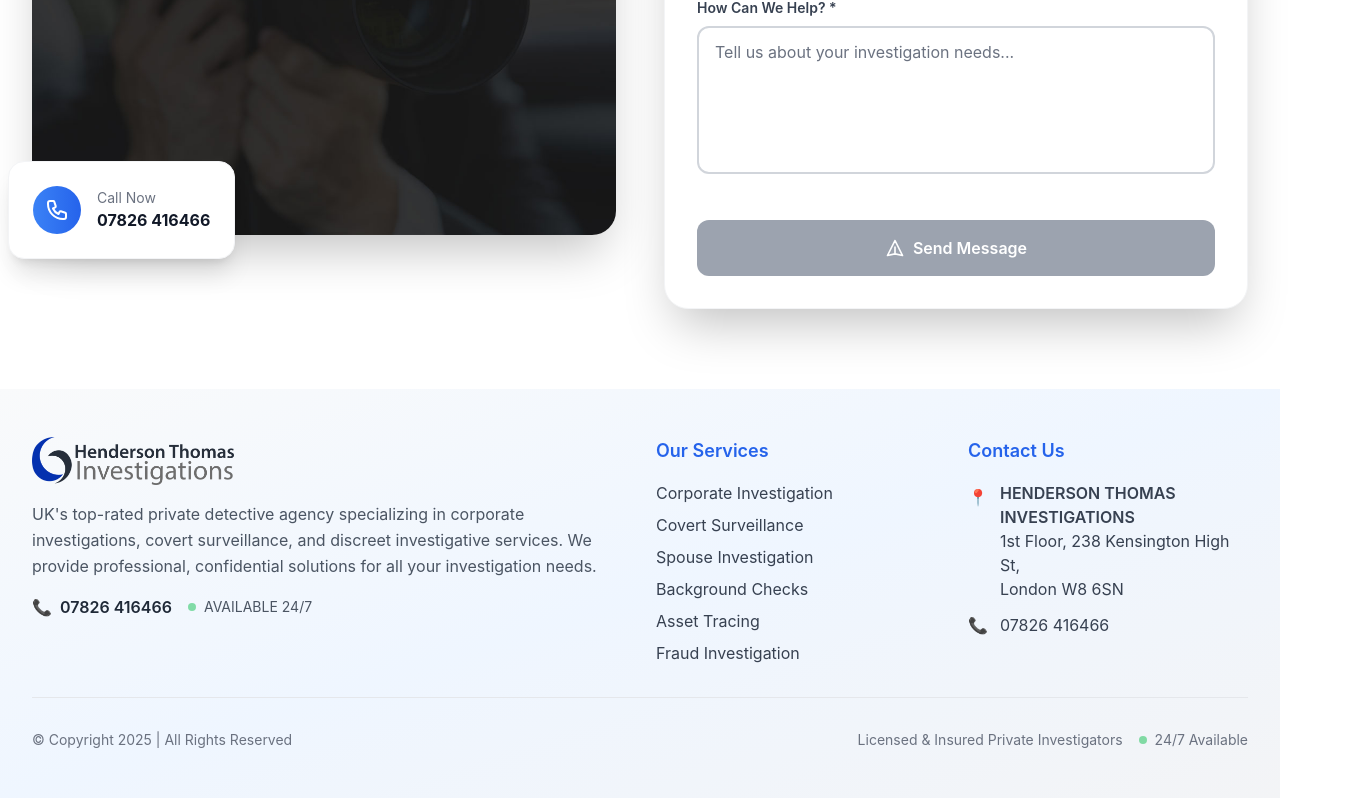
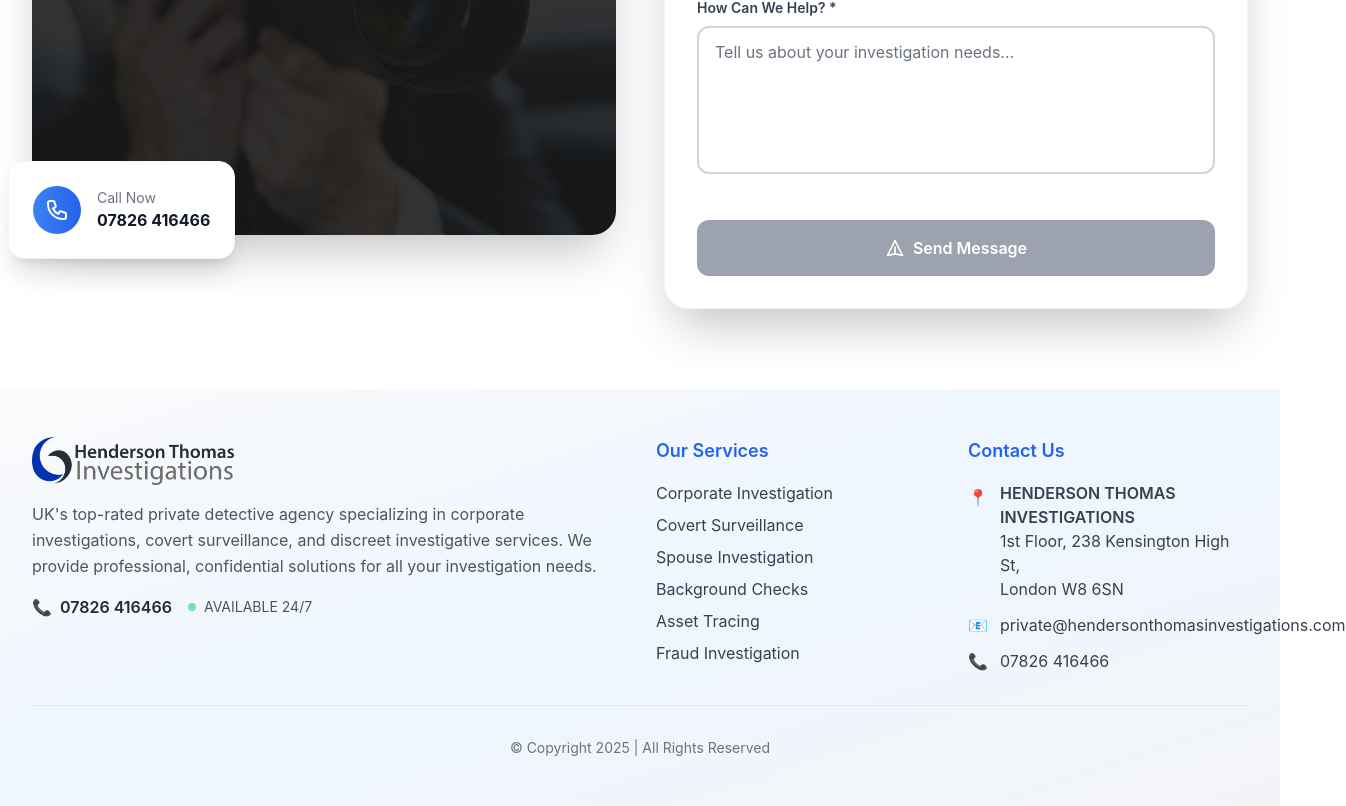
Before and after one commit to Naseef-Nusky/Henderson-Thomas-Investigations_LangingV2, a React (Create React App) app: page / in a window 1280 px wide. Shown: the part 4999-5805 px from the top of the page, 1346 px wide, since content can reach past the window. Built offline with nearby package versions, Linux system fonts and the light colour scheme.

Commit message:
UI improvements: hero form text colors, previous button blur, footer email update, copyright centering

```diff
--- a/src/components/Footer.js
+++ b/src/components/Footer.js
@@ -56,10 +56,10 @@ const Footer = () => {
                   <p>London W8 6SN</p>
                 </div>
               </div>
-              {/* <div className="flex items-center">
+              <div className="flex items-center">
                 <span className="mr-3">📧</span>
-                <span>hendersonthomasinvestigations@outlook.com</span>
-              </div> */}
+                <span>private@hendersonthomasinvestigations.com</span>
+              </div>
               <div className="flex items-center">
                 <span className="mr-3">📞</span>
                 <span>07826 416466</span>
@@ -69,17 +69,8 @@ const Footer = () => {
         </div>
 
         {/* Bottom Section */}
-        <div className="border-t border-gray-200 mt-8 pt-8 flex flex-col md:flex-row justify-between items-center">
-          <div className="text-gray-500 text-sm mb-4 md:mb-0">© Copyright 2025 | All Rights Reserved</div>
-          <div className="flex space-x-4">
-            <div className="text-gray-500 text-sm">
-              Licensed & Insured Private Investigators
-            </div>
-            <div className="flex items-center">
-              <div className="w-2 h-2 bg-green-500 rounded-full mr-2 animate-pulse"></div>
-              <span className="text-sm text-gray-500">24/7 Available</span>
-            </div>
-          </div>
+        <div className="border-t border-gray-200 mt-8 pt-8 flex justify-center items-center">
+          <div className="text-gray-500 text-sm">© Copyright 2025 | All Rights Reserved</div>
         </div>
       </div>
     </footer>
--- a/src/components/HeroSection.js
+++ b/src/components/HeroSection.js
@@ -146,7 +146,7 @@ const HeroSection = () => {
         case 2:
           return (
             <div className="mb-8 text-center">
-              <h3 className="text-xl font-semibold text-gray-800 mb-6">When do you want the investigation to start?</h3>
+              <h3 className="text-xl font-semibold text-white mb-6 drop-shadow-lg">When do you want the investigation to start?</h3>
 
               <div className="grid grid-cols-2 gap-4 w-full">
               {['ASAP', 'Within a week', 'Within a month', 'Not sure'].map((option) => (
@@ -169,7 +169,7 @@ const HeroSection = () => {
         case 3:
           return (
             <div className="mb-8 text-center">
-              <h3 className="text-xl font-semibold text-gray-800 mb-6">What's your full name?</h3>
+              <h3 className="text-xl font-semibold text-white mb-6 drop-shadow-lg">What's your full name?</h3>
 
               <div className="w-full">
                 <input
@@ -186,7 +186,7 @@ const HeroSection = () => {
         case 4:
           return (
             <div className="mb-8 text-center">
-              <h3 className="text-xl font-semibold text-gray-800 mb-6">
+              <h3 className="text-xl font-semibold text-white mb-6 drop-shadow-lg">
                 Nice to meet you {formData.name || 'there'}. And what's your email address?
               </h3>
 
@@ -205,7 +205,7 @@ const HeroSection = () => {
         case 5:
           return (
             <div className="mb-8 text-center">
-              <h3 className="text-xl font-semibold text-gray-800 mb-6">Finally, what's your telephone number?</h3>
+              <h3 className="text-xl font-semibold text-white mb-6 drop-shadow-lg">Finally, what's your telephone number?</h3>
 
               <div className="w-full">
                 <input
@@ -369,7 +369,7 @@ const HeroSection = () => {
                 {currentStep > 1 && (
                   <button
                     onClick={handlePrev}
-                    className="w-full flex items-center justify-center px-6 py-3 border border-white/30 text-white rounded-xl font-medium hover:border-blue-400 hover:text-blue-300 transition-all duration-300 hover:bg-white/10"
+                    className="w-full flex items-center justify-center px-6 py-3 border border-white/30 text-white rounded-xl font-medium bg-white/10 backdrop-blur-sm hover:border-blue-400 hover:text-blue-300 transition-all duration-300 hover:bg-white/20"
                   >
                     <svg className="w-4 h-4 mr-2" fill="none" stroke="currentColor" viewBox="0 0 24 24">
                       <path strokeLinecap="round" strokeLinejoin="round" strokeWidth={2} d="M15 19l-7-7 7-7" />
```
